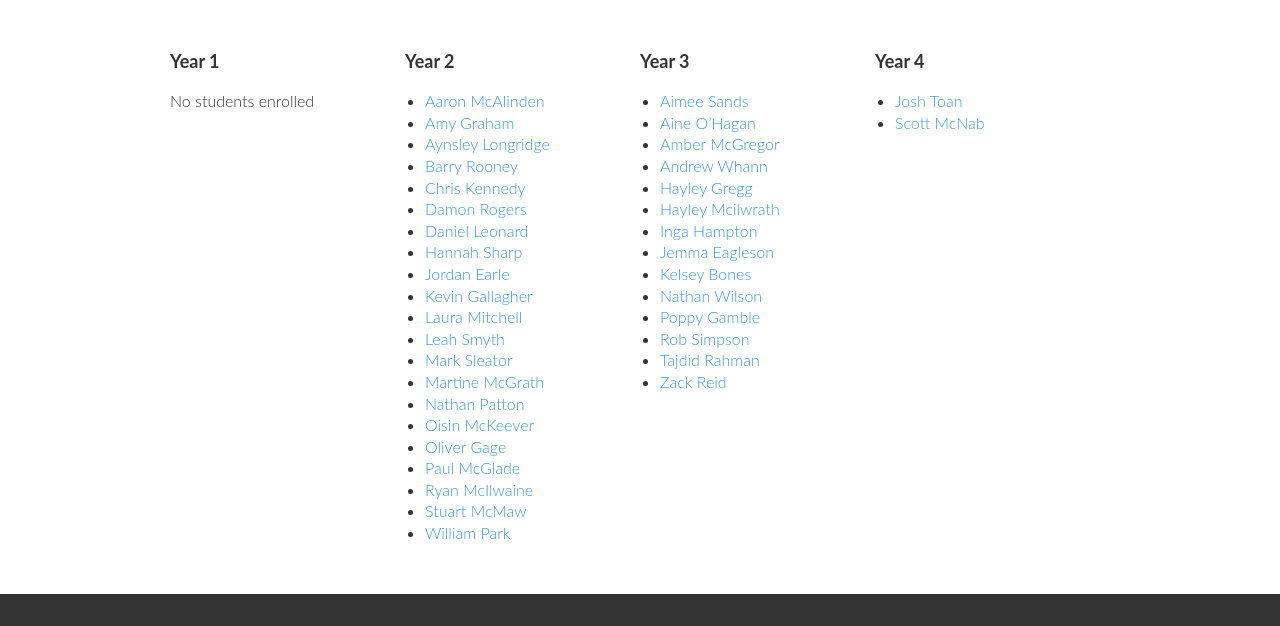
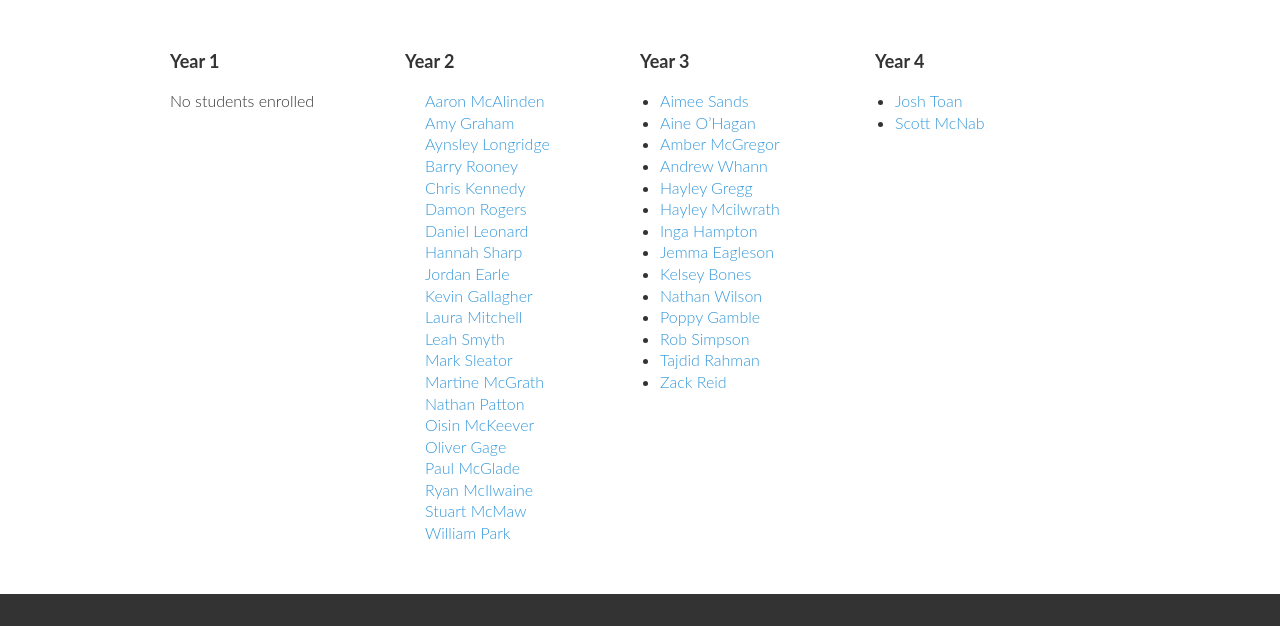
Before and after one commit to ixdbelfast/ixdbelfast.github.io, a Jekyll site: the page built from portfolios.html, in a window 1280 px wide and 900 px high, scrolled down 443 px. Shown: the part 160-786 px from the top of the window. Built offline with Jekyll 4.4.1, drawn with Linux system fonts in a browser that asks for light colours.

Commit message:
removing bullets

```diff
--- a/css/style.css
+++ b/css/style.css
@@ -455,6 +455,12 @@ p.date {
     margin: 0;
     padding: 0; }
 
+/* PORTFOLIO
+------------------------------------------------------------------------------------------------------------------------------------------ */
+
+.year-two li {
+    list-style: none; }
+
 /* BUTTONS
 ------------------------------------------------------------------------------------------------------------------------------------------ */
 .button {
@@ -577,6 +583,7 @@ ul.links {
     position: relative;
     clear: both;
     margin-left: 0; } }
+
 @media only screen and (max-width: 700px) {
   body {
     margin-top: 0px; }
@@ -589,9 +596,6 @@ ul.links {
       background: #3498DB; }
     header .nav-collapse {
       margin-bottom: 30px; }
-
-  .portfolio li {
-    list-style: none; }
 
   .module {
     width: 100%; } }
@@ -608,6 +612,7 @@ ul.links {
 @media only screen and (min-width: 700px) and (max-height: 600px) {
   body {
     margin-top: 440px; } }
+
 /* RESPONSIVE NAV
 ------------------------------------------------------------------------------------------------------------------------------------------ */
 @media screen and (max-width: 980px) {
```
